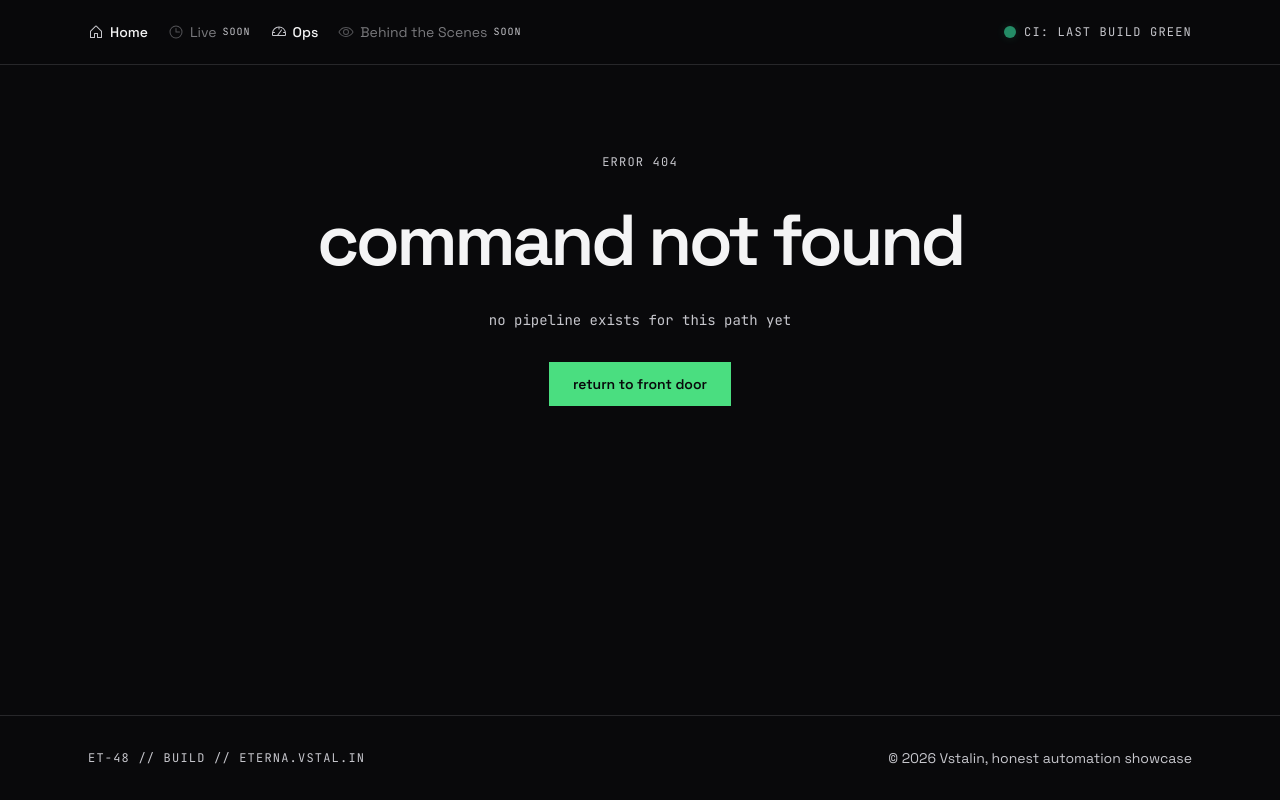
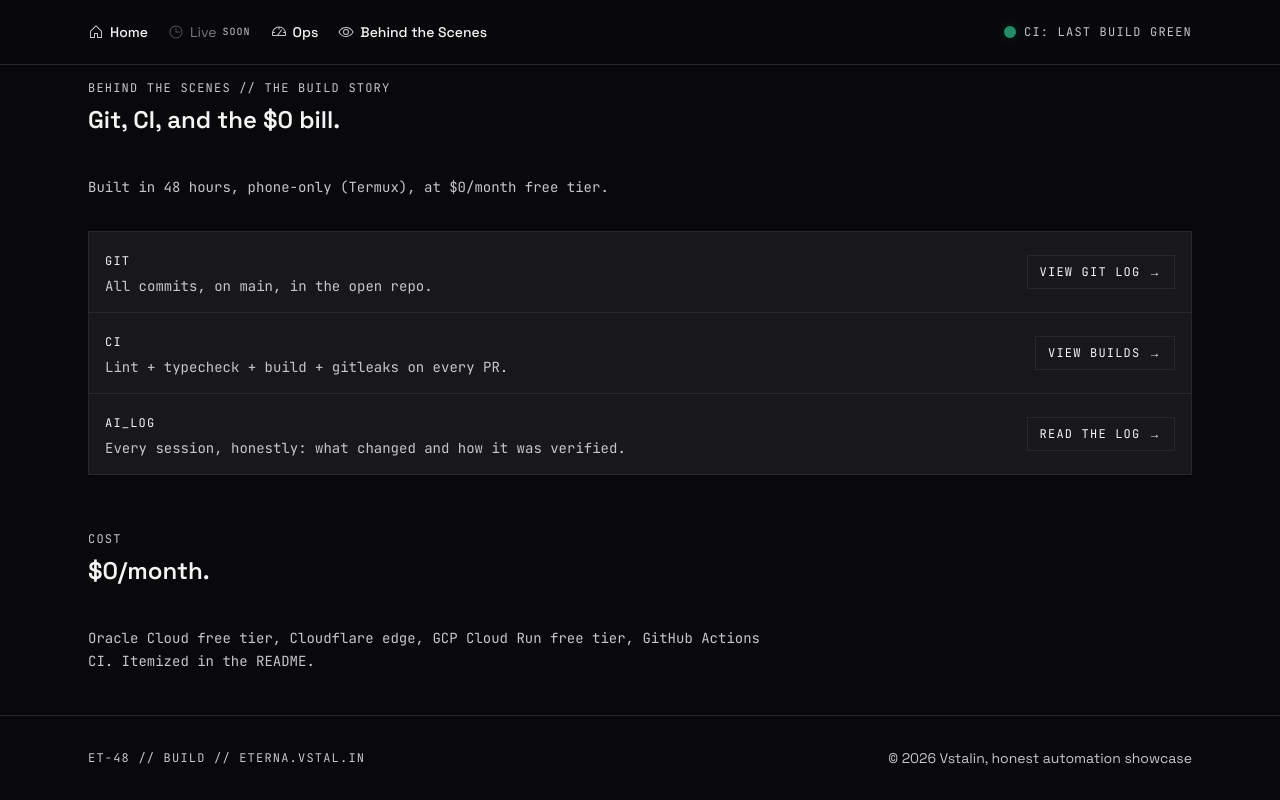
Before and after one commit to vstaln/eterna-leadcare, a Next.js app: page /behind-the-scenes in a window 1280 px wide. Before the commit this address had no page. Built offline with nearby package versions, Linux system fonts and the light colour scheme.

Commit message:
feat: behind-the-scenes page (git/CI/cost) + nav live

```diff
--- /dev/null
+++ b/app/behind-the-scenes/page.tsx
@@ -0,0 +1,75 @@
+import type { Metadata } from "next";
+import SectionHeading from "@/components/section-heading";
+
+const REPO = "https://github.com/vstaln/eterna-ops-command-center";
+
+export const metadata: Metadata = {
+  title: "Behind the Scenes — Eterna Ops Command Center",
+  description: "Git log, CI, and the $0 cost of the Eterna ops showcase.",
+};
+
+const rows = [
+  {
+    k: "GIT",
+    v: "All commits, on main, in the open repo.",
+    href: `${REPO}/commits/main`,
+    cta: "view git log →",
+  },
+  {
+    k: "CI",
+    v: "Lint + typecheck + build + gitleaks on every PR.",
+    href: `${REPO}/actions`,
+    cta: "view builds →",
+  },
+  {
+    k: "AI_LOG",
+    v: "Every session, honestly: what changed and how it was verified.",
+    href: `${REPO}/blob/main/AI_LOG.md`,
+    cta: "read the log →",
+  },
+];
+
+export default function BehindTheScenes() {
+  return (
+    <div>
+      <section className="mx-auto max-w-6xl px-6 pt-20 pb-8">
+        <SectionHeading
+          eyebrow="BEHIND THE SCENES // the build story"
+          title="Git, CI, and the $0 bill."
+        />
+        <p className="mt-4 max-w-2xl font-mono text-sm leading-relaxed text-muted">
+          Built in 48 hours, phone-only (Termux), at $0/month free tier.
+        </p>
+      </section>
+
+      <section className="mx-auto max-w-6xl px-6 pb-6">
+        <ul className="divide-y divide-border border border-border bg-surface">
+          {rows.map((r) => (
+            <li key={r.k} className="flex items-center justify-between gap-4 px-4 py-4">
+              <div>
+                <span className="font-mono text-xs uppercase tracking-widest text-text">{r.k}</span>
+                <p className="mt-1 font-mono text-sm text-muted">{r.v}</p>
+              </div>
+              <a
+                href={r.href}
+                target="_blank"
+                rel="noreferrer"
+                className="shrink-0 border border-border px-3 py-2 font-mono text-xs uppercase tracking-widest text-text transition-colors hover:border-live hover:text-live"
+              >
+                {r.cta}
+              </a>
+            </li>
+          ))}
+        </ul>
+      </section>
+
+      <section className="mx-auto max-w-6xl px-6 py-8">
+        <SectionHeading eyebrow="COST" title="$0/month." />
+        <p className="mt-4 max-w-2xl font-mono text-sm leading-relaxed text-muted">
+          Oracle Cloud free tier, Cloudflare edge, GCP Cloud Run free tier,
+          GitHub Actions CI. Itemized in the README.
+        </p>
+      </section>
+    </div>
+  );
+}
--- a/components/nav.tsx
+++ b/components/nav.tsx
@@ -9,7 +9,7 @@ const links = [
   { label: "Home", href: "/", live: true, icon: House },
   { label: "Live", href: "/live", live: false, icon: Clock },
   { label: "Ops", href: "/ops", live: true, icon: Gauge },
-  { label: "Behind the Scenes", href: "/behind-the-scenes", live: false, icon: Eye },
+  { label: "Behind the Scenes", href: "/behind-the-scenes", live: true, icon: Eye },
 ];
 
 export default function Nav() {
```
